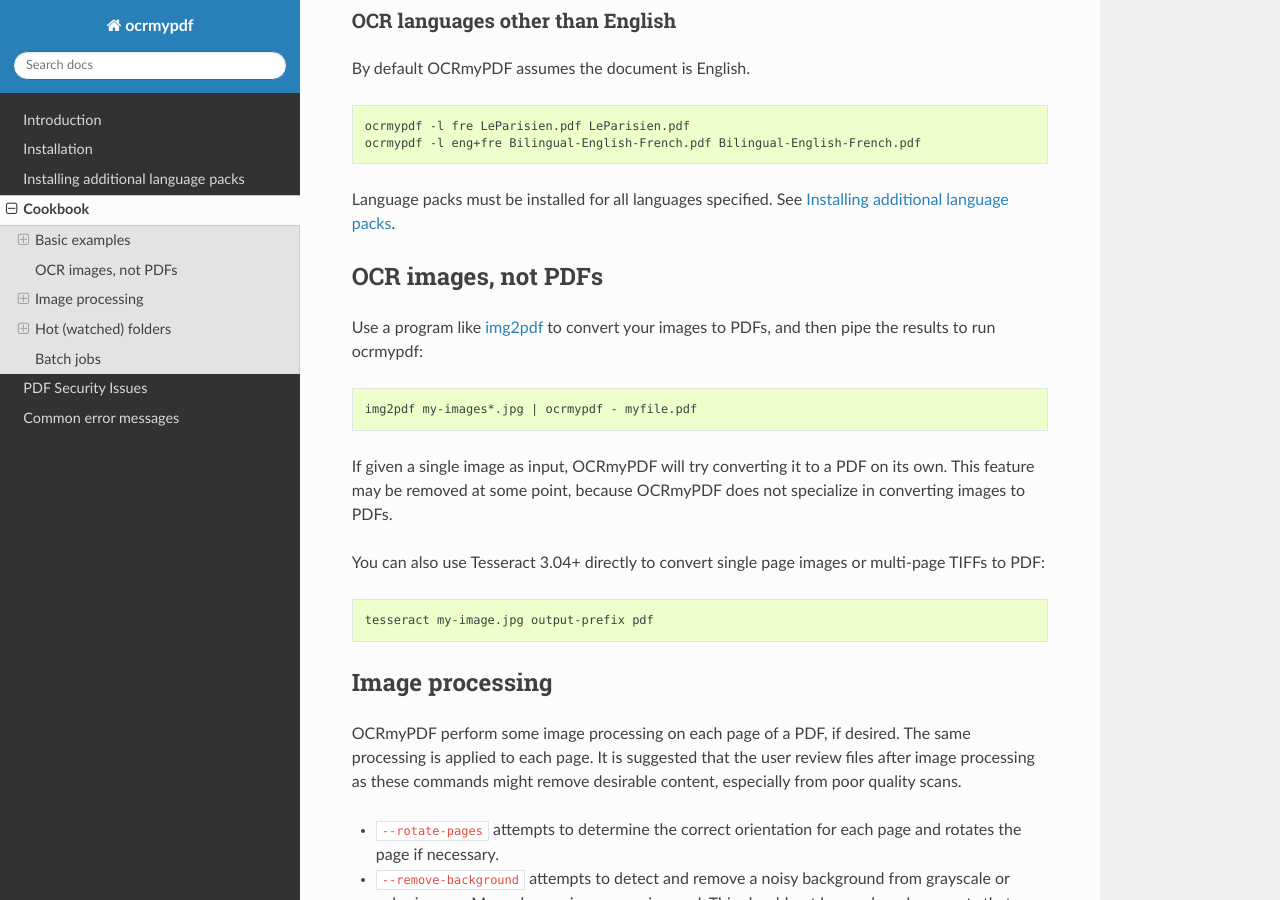
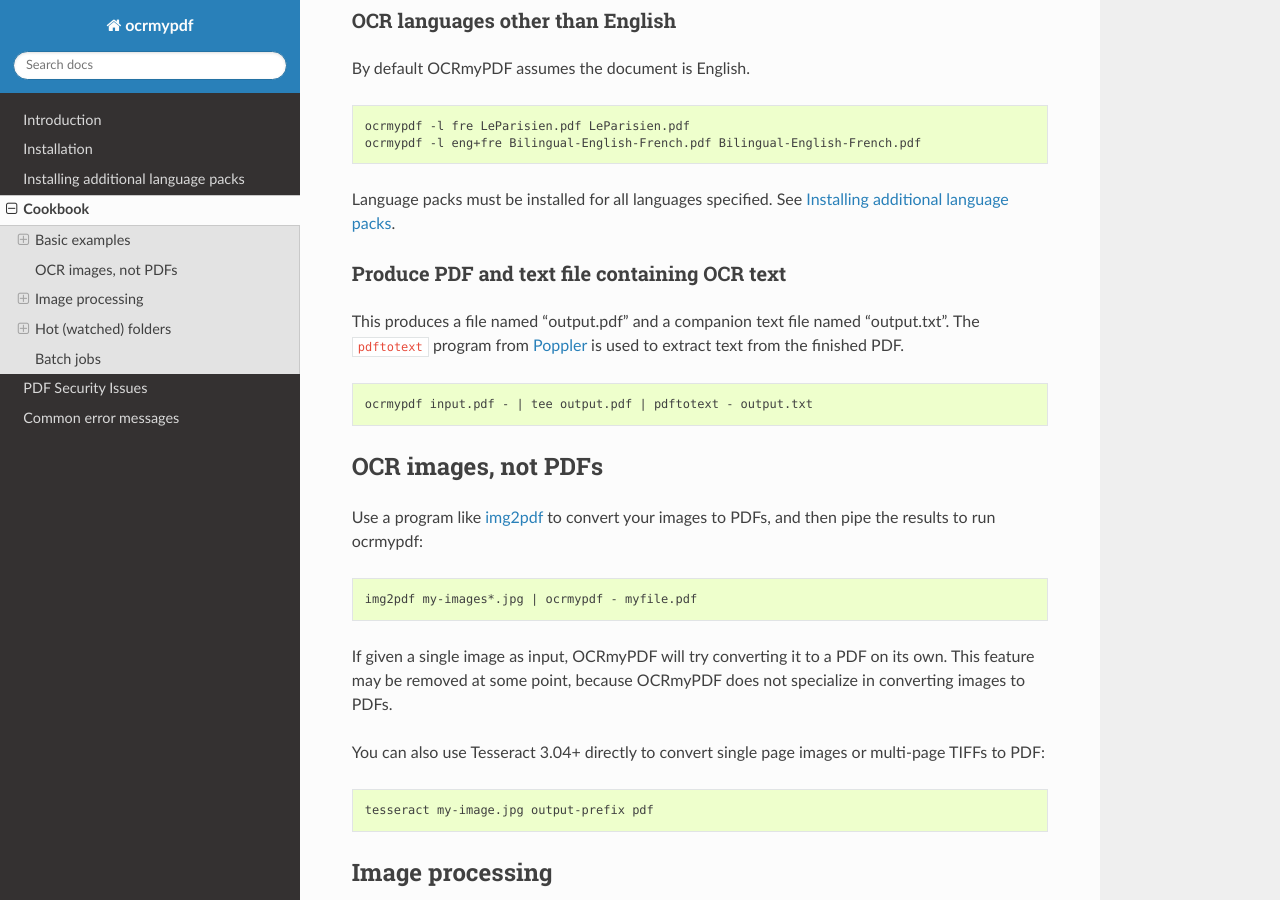
Before and after one commit to AI-General/OCRmyPDF, a Sphinx documentation site: the page built from docs/cookbook.rst, in a window 1280 px wide and 900 px high, scrolled down 1034 px. Built offline with Sphinx 7.4.7 and the Read the Docs theme 2.0.0, drawn with Linux system fonts in a browser that asks for light colours.

Commit message:
Document idea for producing companion text files

```diff
--- a/docs/cookbook.rst
+++ b/docs/cookbook.rst
@@ -60,6 +60,17 @@
 	ocrmypdf -l eng+fre Bilingual-English-French.pdf Bilingual-English-French.pdf
 
 Language packs must be installed for all languages specified. See :ref:`Installing additional language packs <lang-packs>`.
+
+
+Produce PDF and text file containing OCR text
+"""""""""""""""""""""""""""""""""""""""""""""
+
+This produces a file named "output.pdf" and a companion text file named "output.txt". The ``pdftotext`` program from
+`Poppler <https://poppler.freedesktop.org/>`_ is used to extract text from the finished PDF.
+
+.. code-block:: bash
+
+	ocrmypdf input.pdf - | tee output.pdf | pdftotext - output.txt
 
 
 OCR images, not PDFs
```
